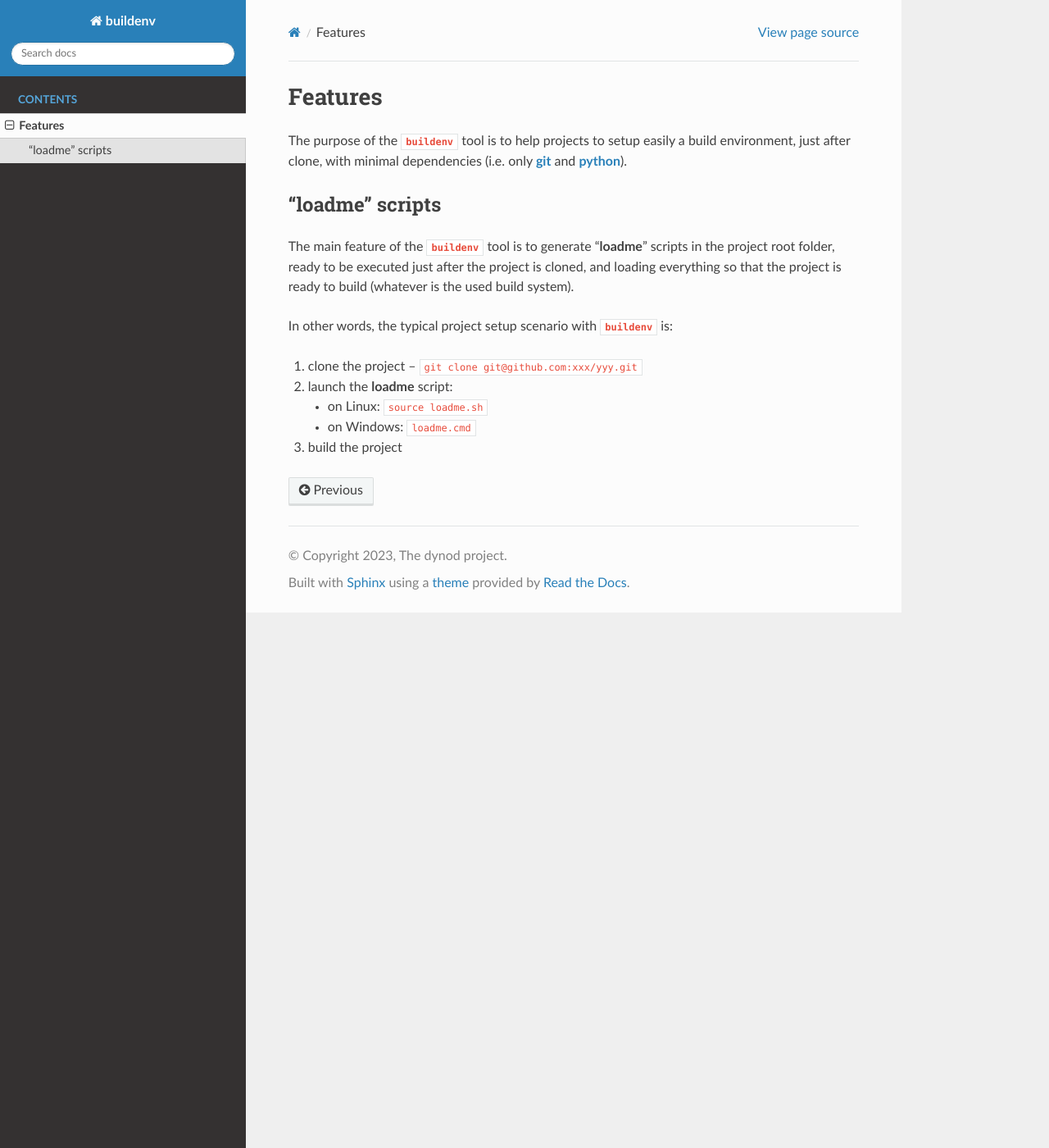
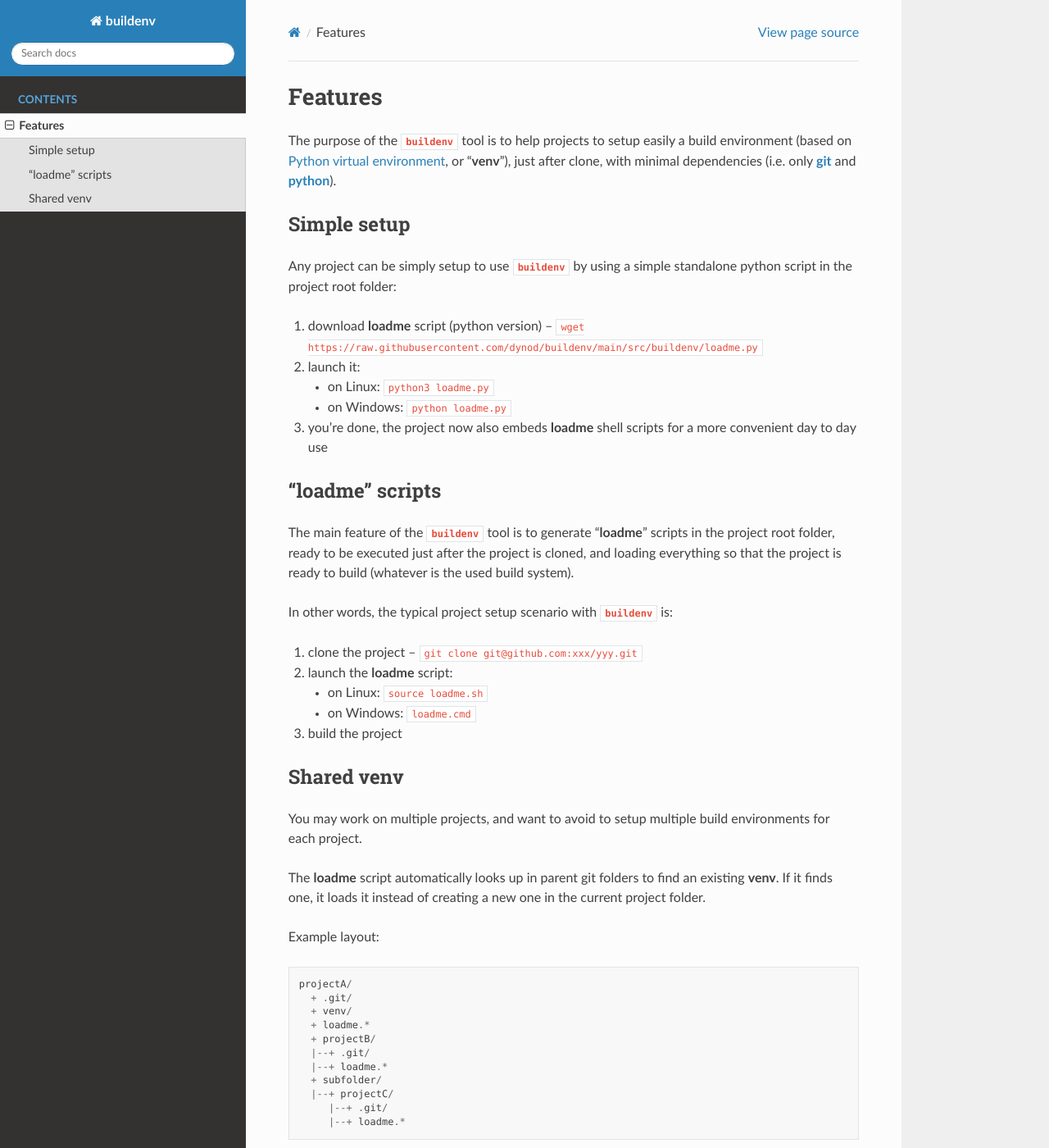
Before and after one commit to ismaelbalaghni/buildenv, a Sphinx documentation site: the page built from doc/features.md, in a window 1280 px wide and 1400 px high. Shown: the whole window at 82% size. Built offline with Sphinx 7.4.7 and the Read the Docs theme 2.0.0, drawn with Linux system fonts in a browser that asks for light colours; some of the changed text lies outside the part shown.

Commit message:
Handle loadme in project root -- resolves #3

````diff
--- a/doc/features.md
+++ b/doc/features.md
@@ -1,6 +1,15 @@
 # Features
 
-The purpose of the **`buildenv`** tool is to help projects to setup easily a build environment, just after clone, with minimal dependencies (i.e. only [**git**](https://git-scm.com/) and [**python**](https://www.python.org/)).
+The purpose of the **`buildenv`** tool is to help projects to setup easily a build environment (based on [Python virtual environment](https://docs.python.org/3/library/venv.html), or "**venv**"), just after clone, with minimal dependencies (i.e. only [**git**](https://git-scm.com/) and [**python**](https://www.python.org/)).
+
+## Simple setup
+
+Any project can be simply setup to use **`buildenv`** by using a simple standalone python script in the project root folder:
+1. download **loadme** script (python version) -- `wget https://raw.githubusercontent.com/dynod/buildenv/main/src/buildenv/loadme.py`
+1. launch it:
+    * on Linux: `python3 loadme.py`
+    * on Windows: `python loadme.py`
+1. you're done, the project now also embeds **loadme** shell scripts for a more convenient day to day use
 
 ## "loadme" scripts
 
@@ -12,3 +21,26 @@
     * on Linux: `source loadme.sh`
     * on Windows: `loadme.cmd`
 1. build the project
+
+## Shared venv
+
+You may work on multiple projects, and want to avoid to setup multiple build environments for each project.
+
+The **loadme** script automatically looks up in parent git folders to find an existing **venv**.
+If it finds one, it loads it instead of creating a new one in the current project folder.
+
+Example layout:
+```
+projectA/
+  + .git/
+  + venv/
+  + loadme.*
+  + projectB/
+  |--+ .git/
+  |--+ loadme.*
+  + subfolder/
+  |--+ projectC/
+     |--+ .git/
+     |--+ loadme.*
+```
+When **loadme** scripts are used in **projectB** or **projectC**, the **venv** of **projectA** will be used.
````
Also changed, not shown: 4 other files.
